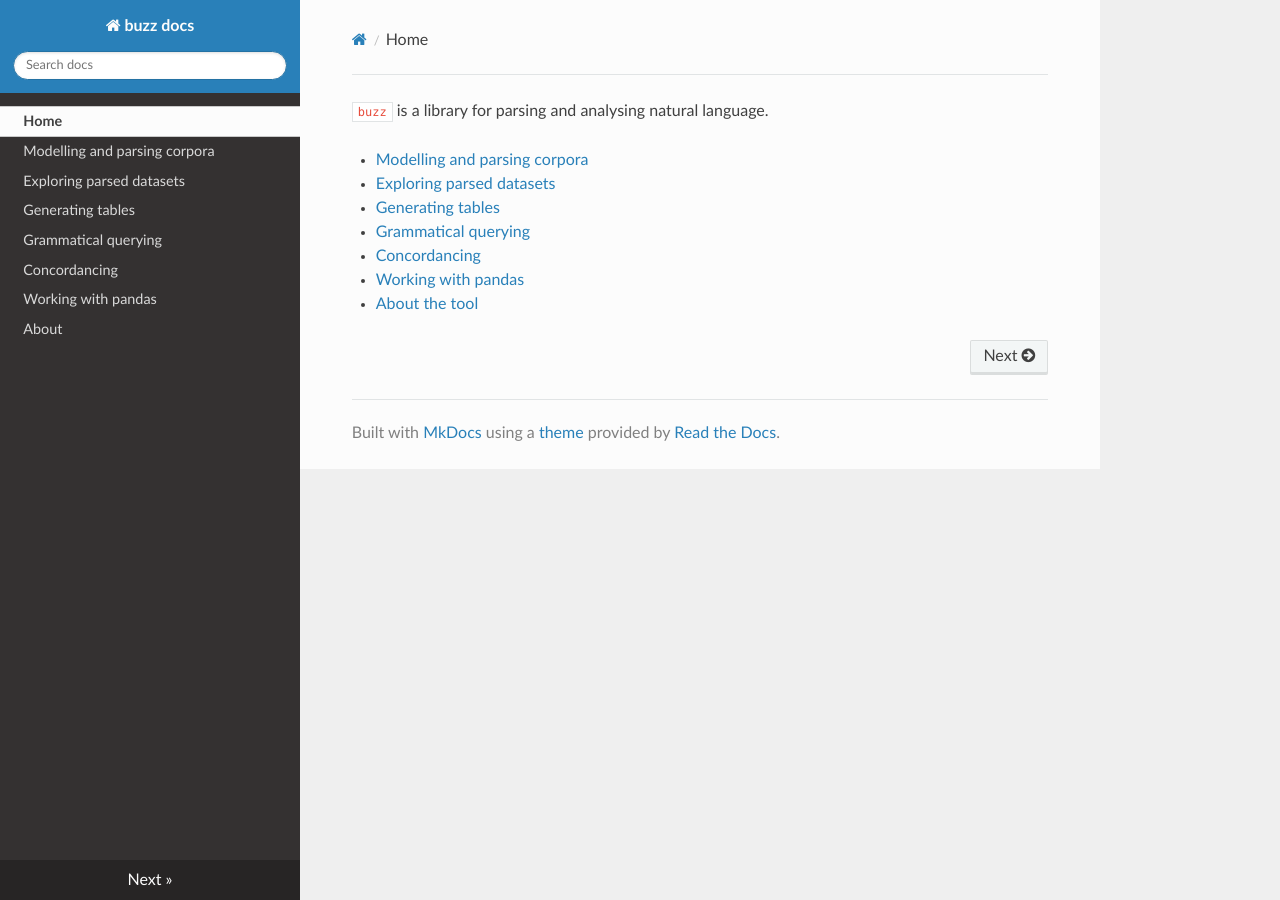
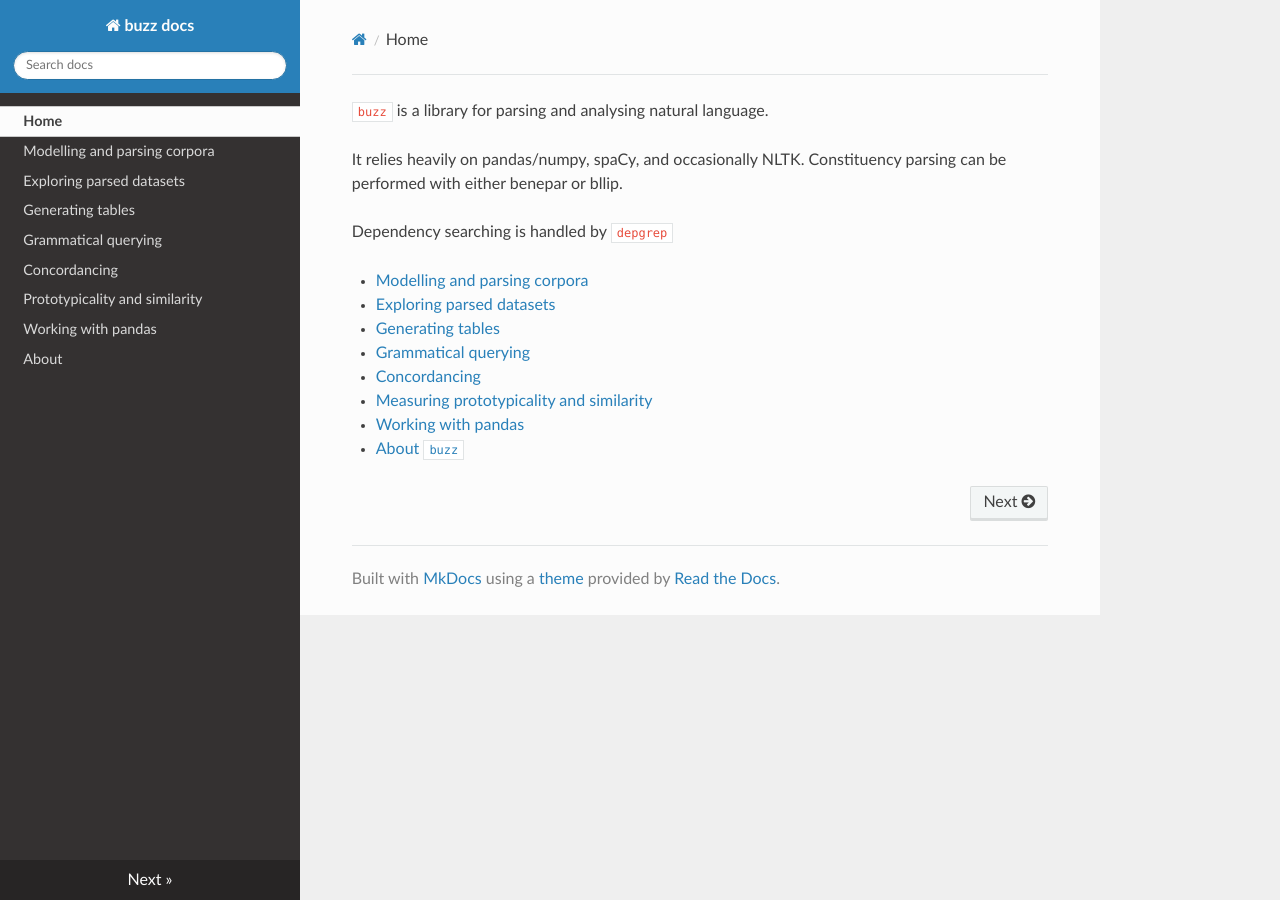
Before and after one commit to interrogator/buzz, an MkDocs documentation site: the page built from docs/index.md, in a window 1280 px wide. Built offline with MkDocs 1.6.1, drawn with Linux system fonts in a browser that asks for light colours; nearby versions of some CDN libraries.

Commit message:
move make_match_col, add proto docs

```diff
--- a/docs/index.md
+++ b/docs/index.md
@@ -1,9 +1,14 @@
 `buzz` is a library for parsing and analysing natural language.
 
-- [Modelling and parsing corpora](/en/latest/corpus)
-- [Exploring parsed datasets](/en/latest/dataset)
-- [Generating tables](/en/latest/table)
-- [Grammatical querying](/en/latest/query)
-- [Concordancing](/en/latest/conc)
-- [Working with pandas](/en/latest/pandas)
-- [About the tool](/en/latest/about)
+It relies heavily on pandas/numpy, spaCy, and occasionally NLTK. Constituency parsing can be performed with either benepar or bllip.
+
+Dependency searching is handled by `depgrep`
+
+- [Modelling and parsing corpora](corpus.md)
+- [Exploring parsed datasets](dataset.md)
+- [Generating tables](table.md)
+- [Grammatical querying](query.md)
+- [Concordancing](conc.md)
+- [Measuring prototypicality and similarity](proto.md)
+- [Working with pandas](pandas.md)
+- [About `buzz`](about.md)
--- a/mkdocs.yml
+++ b/mkdocs.yml
@@ -10,5 +10,6 @@ nav:
     - Generating tables: table.md
     - Grammatical querying: query.md
     - Concordancing: conc.md
+    - Prototypicality and similarity: proto.md
     - Working with pandas: pandas.md
     - About: about.md
```
Also changed, not shown: docs/proto.md (added, +133 -0 lines), docs/dataset.md (line endings or trailing spaces), 6 other files.
